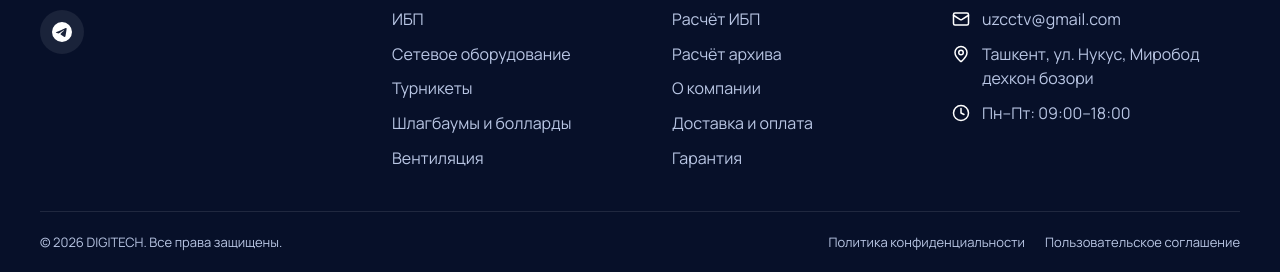
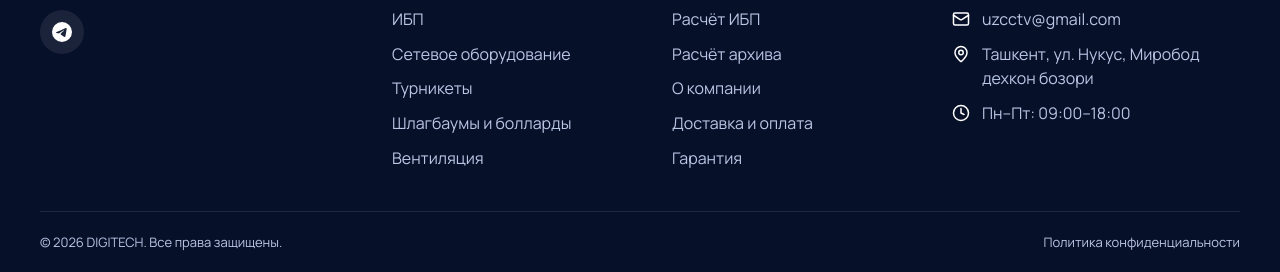
Before and after one commit to farik9797/digitech, a plain HTML site: page 404.html in a window 1280 px wide. Shown: the part 1119-1391 px from the top of the page. Drawn offline with nearby package versions, Linux system fonts and the light colour scheme.

Commit message:
Подвал: убрана ссылка «Пользовательское соглашение»
Co-Authored-By: Claude Opus 5.5 <noreply@anthropic.com>

```diff
--- a/404.html
+++ b/404.html
@@ -146,7 +146,7 @@
     </div>
     <div class="footer__bottom">
       <p>© 2026 DIGITECH. Все права защищены.</p>
-      <ul><li><a href="privacy.html">Политика конфиденциальности</a></li><li><a href="#contacts">Пользовательское соглашение</a></li></ul>
+      <ul><li><a href="privacy.html">Политика конфиденциальности</a></li></ul>
     </div>
   </div>
 </footer>
```
Also changed, not shown: calc-archive.html (+1 -1 lines), calc-ups.html (+1 -1 lines), cart.html (+1 -1 lines), catalog.html (+1 -1 lines), checkout.html (+1 -1 lines), index.html (+1 -1 lines), privacy.html (+1 -1 lines), product.html (+1 -1 lines), services.html (+1 -1 lines), src/partials/footer.html (+1 -1 lines).
